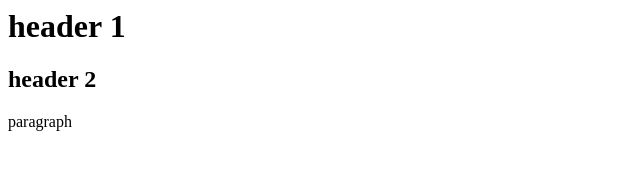
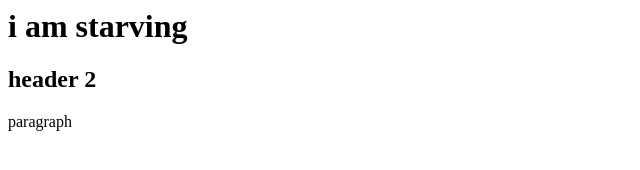
Before and after one commit to artdose/dosedose, a plain HTML site: page index.html in a window 1280 px wide. Shown: the whole page, without its empty margins (0-640 px from the left). Drawn offline with Linux system fonts and the light colour scheme.

Commit message:
changed h1
hahaha

```diff
--- a/index.html
+++ b/index.html
@@ -3,7 +3,7 @@
 	<title>Day 1</title>
 </head>
 <body>
-	<h1>header 1</h1>
+	<h1>i am starving</h1>
 	<h2>header 2</h2>
 	<p>paragraph</p>
 </body>
```
